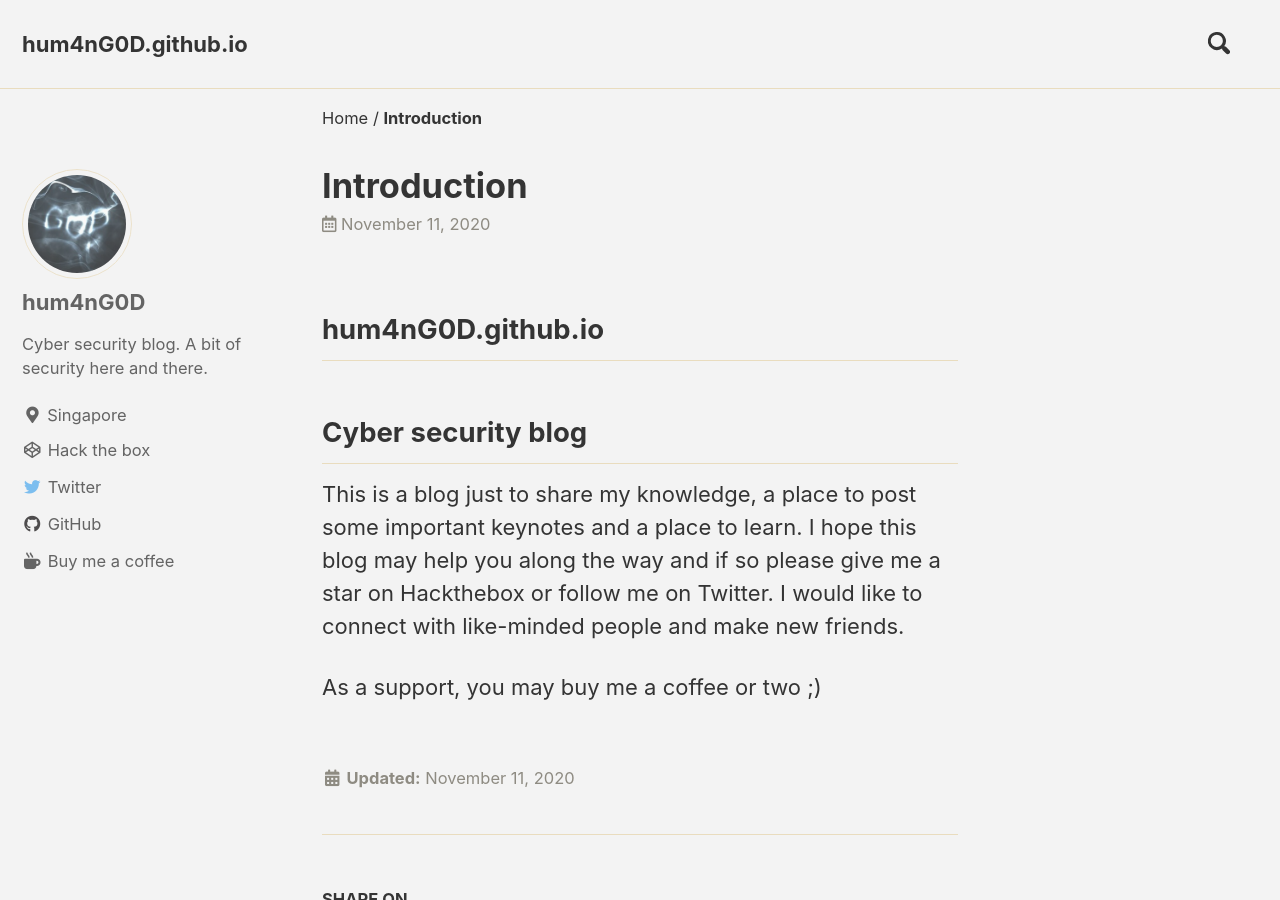
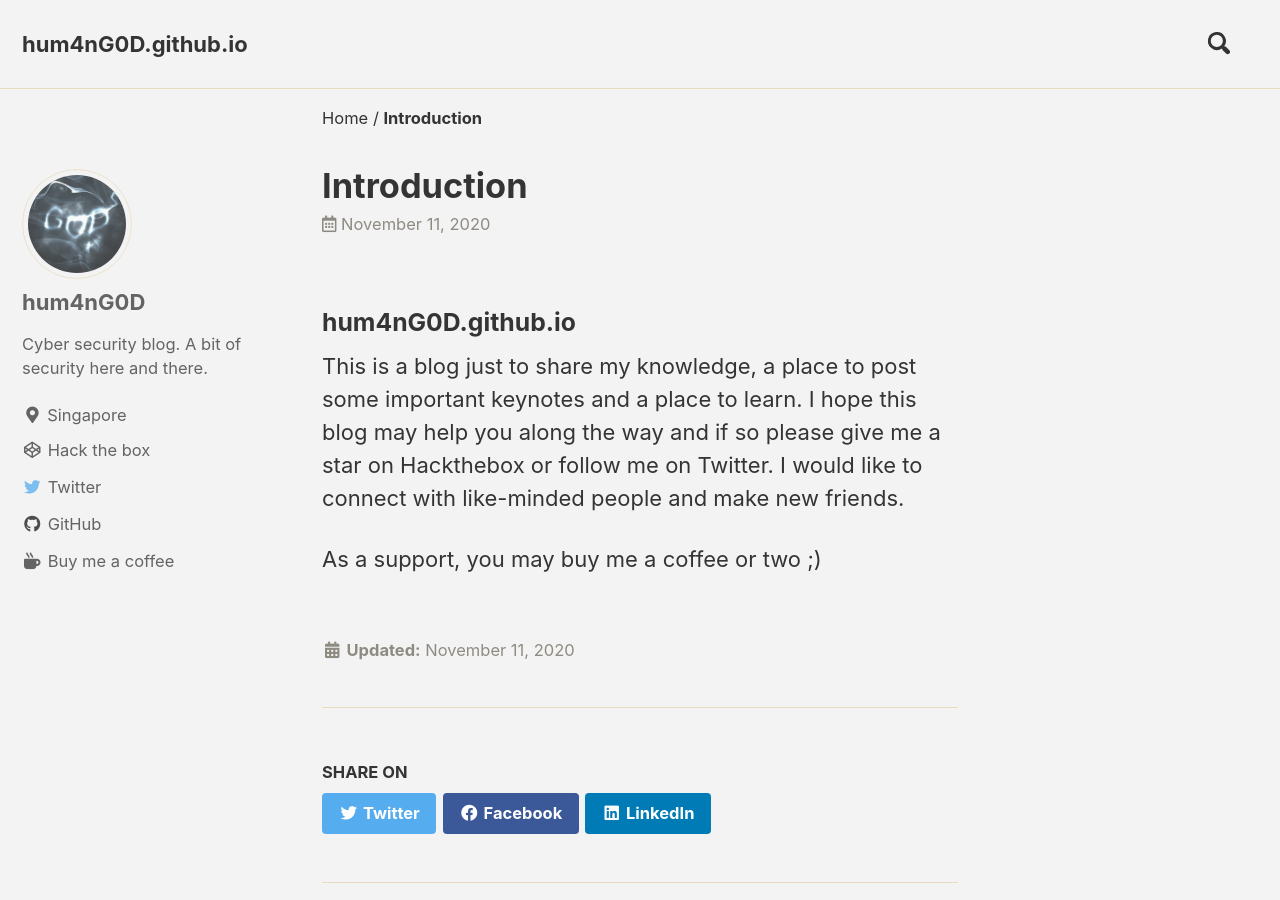
Before and after one commit to hum4nG0D/hum4nG0D.github.io, a Jekyll site: the page built from _posts/2020-11-11-Introduction.md, in a window 1280 px wide and 900 px high. Built offline with Jekyll 4.4.1, drawn with Linux system fonts in a browser that asks for light colours; cached includes are drawn as plain includes.

Commit message:
Update 2020-11-11-Introduction.md

```diff
--- a/_posts/2020-11-11-Introduction.md
+++ b/_posts/2020-11-11-Introduction.md
@@ -6,8 +6,7 @@
 featured-image-alt: "Hola"
 ---
 
-## hum4nG0D.github.io
-## Cyber security blog
+### hum4nG0D.github.io
 
 This is a blog just to share my knowledge, a place to post some important keynotes and a place to learn. I hope this blog may help you along the way and if so please give me a star on Hackthebox or follow me on Twitter. I would like to connect with like-minded people and make new friends.
 
```
